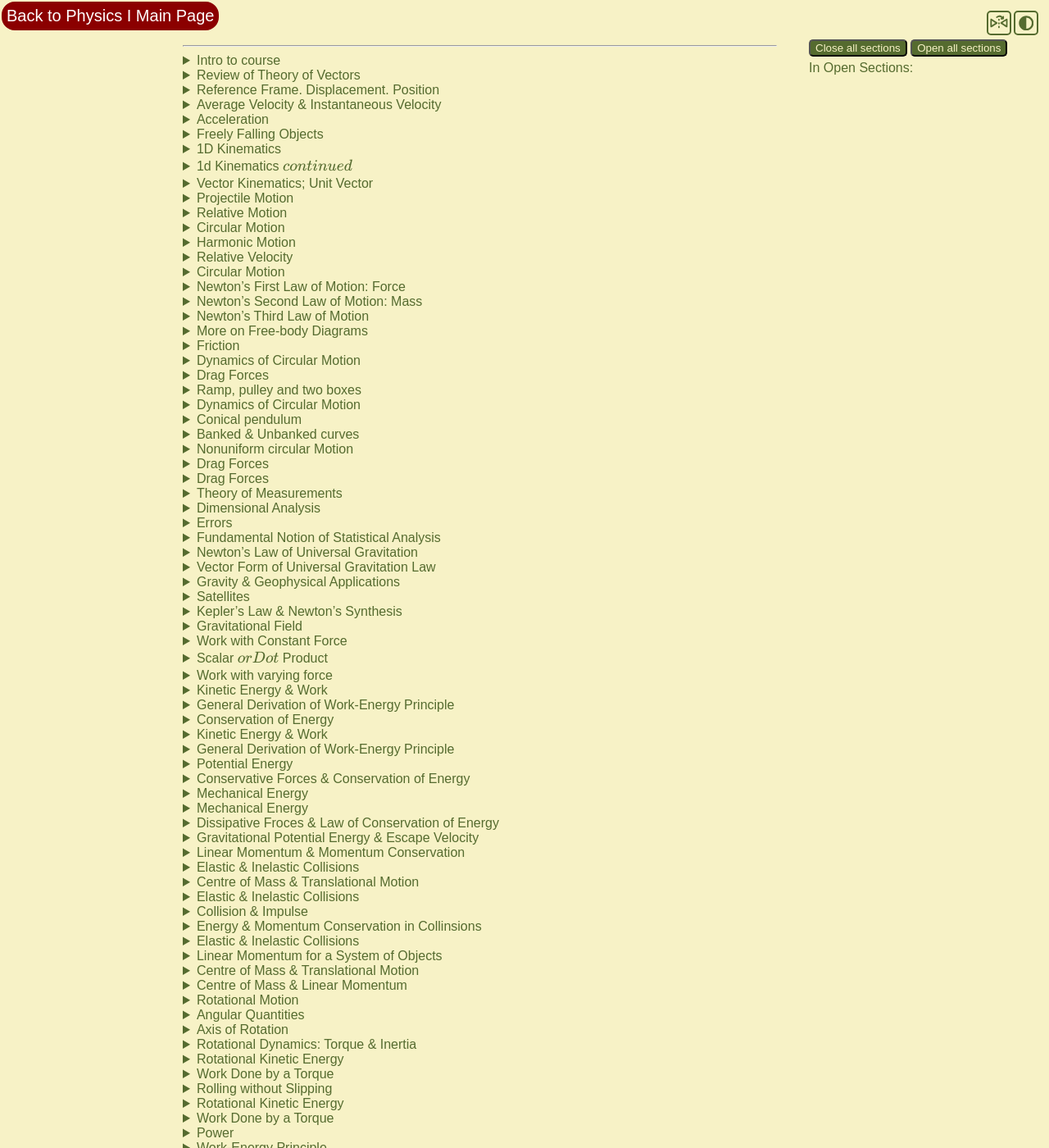
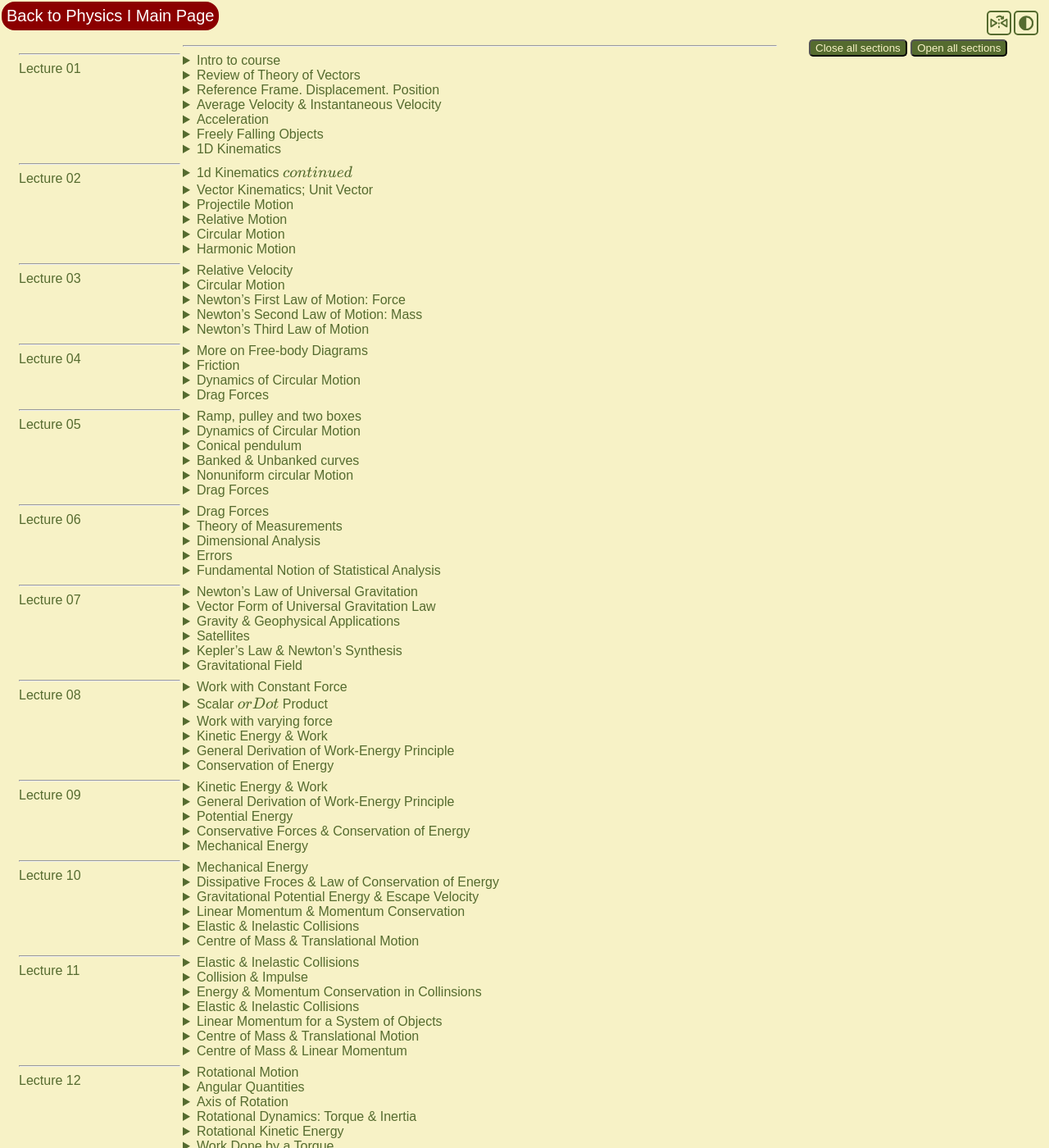
Before and after one commit to GiulianoPalazzi/giulianopalazzi.github.io, a Jekyll site: the page built from uni/phy1/notes/allnotes.md, in a window 1280 px wide and 1400 px high. Shown: the whole window at 82% size. Built offline with Jekyll 4.4.1, drawn with Linux system fonts in a browser that asks for light colours; nearby versions of some CDN libraries; some of the changed lines change nothing that is shown; some of the changed text lies outside the part shown.

Commit message:
added divisions by note files which equal to lectures basically

```diff
--- a/_layouts/allnotes.html
+++ b/_layouts/allnotes.html
@@ -1,14 +1,105 @@
 ---
-layout: note
+layout: basic
+head: 1 #this just act like a flag
 ---
-{% for file in site.pages %}
-{% if file.path contains ".md" and file.url contains page.dir %}
-	{% unless file.path contains "allnotes" %}
-	{% comment %}
-	<h1>{{file.title}}</h1>
+<div class="toc">
+	<button class="ui button" onClick="setDetails(false);">Close all sections</button>
+	<button class="ui button" onClick="setDetails(true);">Open all sections</button>
+	<div class="contents">
+	</div>
+</div>
+
+<div class="main-note">
+	<h1 id="">{{ page.title }}</h1>
 	<hr>
-	{% endcomment %}
-	{{file.content | markdownify}}
-	{% endunless %}
-	{% endif %}
-{% endfor %}
+	<!--<nav>{% include toc.html html=content item_class="%level%" h_max=3 %}</nav>-->
+	<div class="cnote">
+		{% for file in site.pages %}
+			{% if file.path contains ".md" and file.url contains page.dir %}
+				{% unless file.path contains "allnotes" %}
+				{% capture prependtext %}<div class="lec"><div><hr class="divisor">Lecture {{file.name | remove: ".md" | remove: "Lec"}}</div></div>{% endcapture %}
+					{{file.content | markdownify | prepend: prependtext}}
+				{% endunless %}
+			{% endif %}
+		{% endfor %}
+	</div>
+</div>
+
+<script>
+    var contents = "<nav>In Open Sections:";
+    betweendiv = /<div\ class="lec">.*?(?=<div\ class="lec"|$)/gs;
+    divcont = /<div\ class="lec">.*?(?=<\/div|$)/gs;
+    betweenH1 = /<h1.*?(?=<h1|$)/gs;
+    excludeH1 = /\s*(?:<\/h1>).*/gs;
+    anyHeaderID = /(?<=<h[1-3][^>]*id=").*?(?=")/gs;
+    anyHeaderText = /(?<=<h[123][^>]*>).*?(?=<\/h[123])/gs;
+    betweenH2 = /<h2.*?(?=<h[12]|$)/gs;
+    anyHeaderID2 = /(?<=<h[23][^>]*id=").*?(?=")/gs;
+    anyHeaderText2 = /(?<=<h[23][^>]*>).*?(?=<\/h[23])/gs;
+    var newHTML, curIDs, curHeaders;
+
+    allCollapseableSections = document.getElementsByClassName("cnote");
+
+    // This loops for each collapseable notes section one time
+    // curBlock = currentBlock (of html inside h1 tags)
+    for (var curBlock = 0; curBlock < allCollapseableSections.length; curBlock++) {
+        // Onetime:
+        //Create sections which are defined as area between two h1's
+        var doc = allCollapseableSections[curBlock].innerHTML;
+        var LectureDiv = doc.match(betweendiv);
+        var DivCont = doc.match(divcont);
+
+        allCollapseableSections[curBlock].innerHTML = "";
+        for (var u = 0; u < LectureDiv.length ; u++) {
+        allCollapseableSections[curBlock].innerHTML += DivCont[u];
+        var sectionsBody = LectureDiv[u].match(betweenH1);
+        for (var i = 0; i < sectionsBody.length ; i++) {
+            //contents
+            curHeaders = sectionsBody[i].match(anyHeaderText);
+            curIDs = sectionsBody[i].match(anyHeaderID);
+	    //console.log(tocContents[i]);
+
+            contents += "<div data-id='" + curIDs[0] + "' hidden>";
+            contents += "<a href='#" + curIDs[0] + "'>" + curHeaders[0] + "</a>";
+
+            var sectionsBody2 = sectionsBody[i].match(betweenH2);
+            // if there exist a/some h2(s) continue
+            if (sectionsBody2 != null){
+            contents += "<ul>";
+            for (var j = 0; j < sectionsBody2.length ; j++) {
+                curHeaders2 = sectionsBody2[j].match(anyHeaderText2);
+                curIDs2 = sectionsBody2[j].match(anyHeaderID2);
+		contents += "<li><a href='#" + curIDs2[0] + "'>" + curHeaders2[0] + "</a></li>";
+            	contents += "<ul>";
+                for (var k = 1; k < curHeaders2.length ; k++){
+		    contents += "<li><a href='#" + curIDs2[k] + "'>" + curHeaders2[k] + "</a></li>";
+
+            	}
+
+            	contents += "</ul>";
+		}
+
+            }
+
+    	    contents += "</div>";
+
+            // Body
+            allCollapseableSections[curBlock].innerHTML += "<details id='" + curIDs[0] + "'><summary>" + sectionsBody[i].match(anyHeaderText)[0] + "</summary>" + sectionsBody[i].match(excludeH1) + "</details>";
+        }
+	}
+    }
+
+    contents += "</nav>";
+    document.getElementsByClassName("contents")[0].innerHTML = contents;
+
+    // Auto showing of sub-sections
+    function showSubsections(e) {
+        const item = document.querySelector(`[data-id='${e.target.id}']`);
+        item.toggleAttribute('hidden');
+    }
+
+    const sections = document.querySelectorAll('details');
+    sections.forEach((section) => {
+        section.addEventListener('toggle', showSubsections);
+    });
+</script>
```
